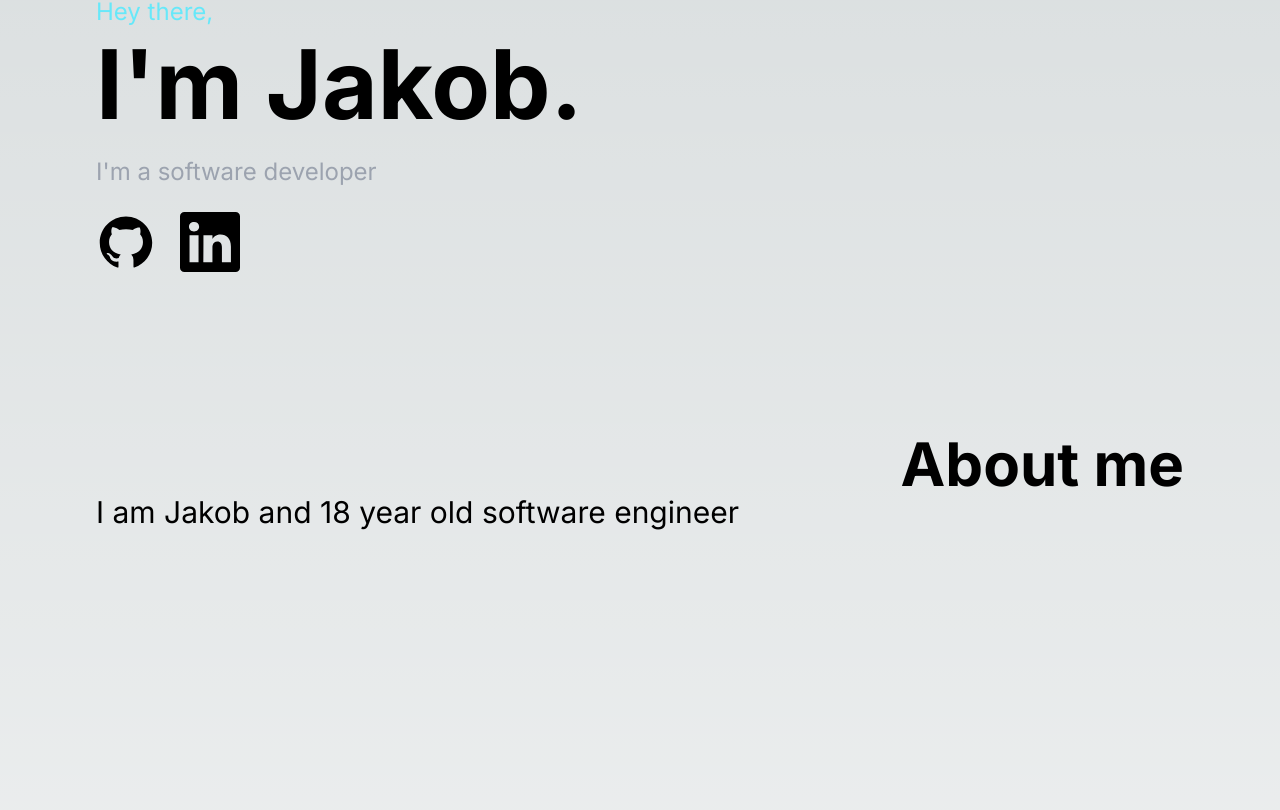
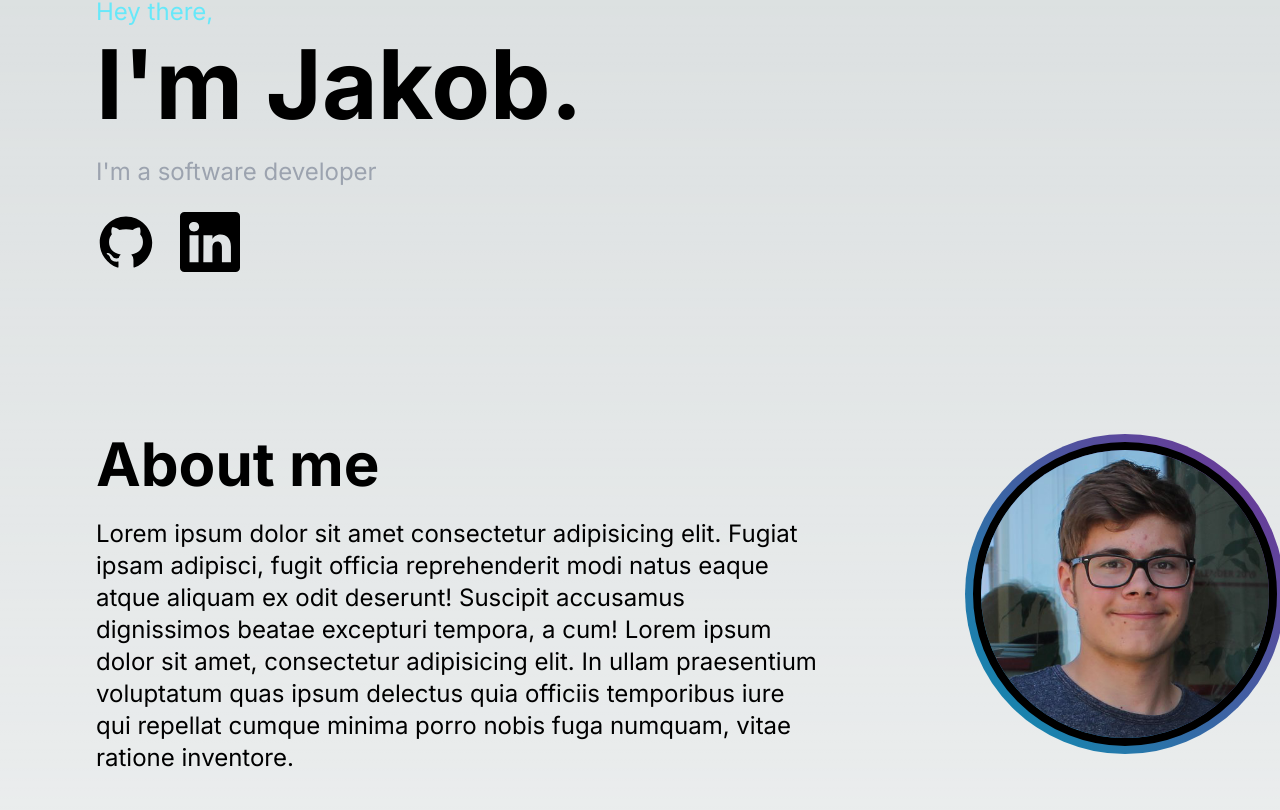
Before and after one commit to JakobWinklehner/portfolio-jakobw, a Next.js app: page / in a window 1280 px wide. Shown: the part 366-1176 px from the top of the page. Built offline with nearby package versions, Linux system fonts and the light colour scheme.

Commit message:
added pic to about me and fixed styling

```diff
--- a/src/app/page.tsx
+++ b/src/app/page.tsx
@@ -124,7 +124,7 @@ export default function Home() {
           className="absolute !w-1/2 h-screen right-0 top-0 "
   />*/}
       </div>
-      <div className="h-screen flrx items-center">
+      <div className="h-screen">
         <About />
       </div>
       <div className="h-screen flex items-center">
@@ -133,7 +133,7 @@ export default function Home() {
             initial={{ opacity: 0, y: -20 }}
             animate={{ opacity: 1, y: 0 }}
             transition={{ duration: 0.8, delay: 0.8 }}
-            className="text-6xl font-bold w-full text-center "
+            className="text-6xl font-bold w-full text-center"
           >
             My Skills
           </motion.div>
--- a/src/components/about.tsx
+++ b/src/components/about.tsx
@@ -2,10 +2,26 @@ import React from "react";
 
 export const About = () => {
   return (
-    <div>
-      <div className="text-6xl font-bold flex justify-end">About me</div>
-      <div className="text-3xl">
-        I am Jakob and 18 year old software engineer
+    <div className="flex">
+      <div className="flex flex-col w-2/3">
+        <div className="text-6xl font-bold">About me</div>
+        <div className="text-2xl pt-6">
+          Lorem ipsum dolor sit amet consectetur adipisicing elit. Fugiat ipsam
+          adipisci, fugit officia reprehenderit modi natus eaque atque aliquam
+          ex odit deserunt! Suscipit accusamus dignissimos beatae excepturi
+          tempora, a cum! Lorem ipsum dolor sit amet, consectetur adipisicing
+          elit. In ullam praesentium voluptatum quas ipsum delectus quia
+          officiis temporibus iure qui repellat cumque minima porro nobis fuga
+          numquam, vitae ratione inventore.
+        </div>
+      </div>
+      <div className="w-1/3 ps-36">
+        <div className="rounded-full h-80 w-80 p-1 bg-gradient-to-bl from-[#772f94] to-cyan-600 flex justify-center items-center">
+          <img
+            src="/picofme2.png"
+            className="w-76 h-76 object-cover border-8 border-black rounded-full"
+          />
+        </div>
       </div>
     </div>
   );
--- a/tailwind.config.js
+++ b/tailwind.config.js
@@ -9,8 +9,16 @@ module.exports = {
     extend: {
       borderWidth: {
         '6': '6px',
+        '16': '16px',
         // Add more custom border widths here if needed
       },
+      width: {
+        '76': '19rem',
+      },
+      height: {
+        '76': '19rem',
+      },
+
       backgroundImage: {
         'gradient-radial': 'radial-gradient(var(--tw-gradient-stops))',
         'gradient-conic':
```
Also changed, not shown: public/picofme.png (renamed from src/app/picofme.png), public/picofme2.png (added).
